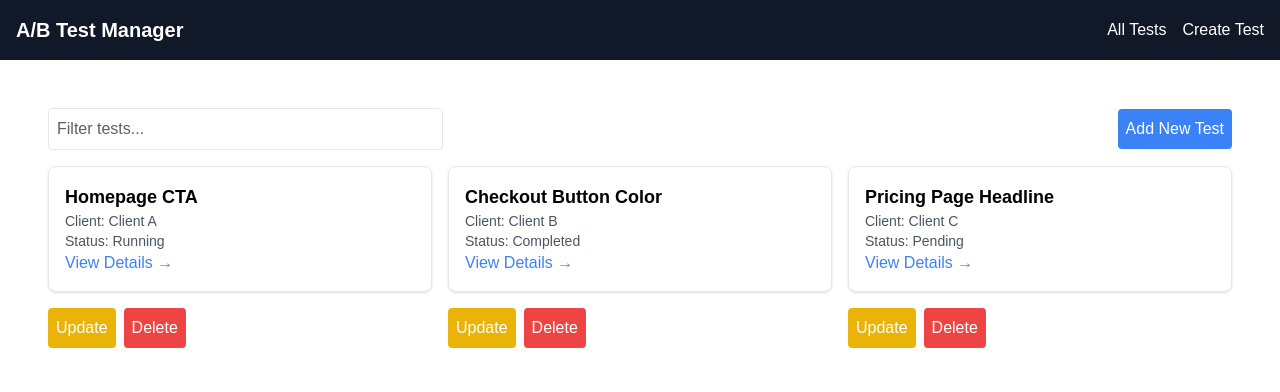
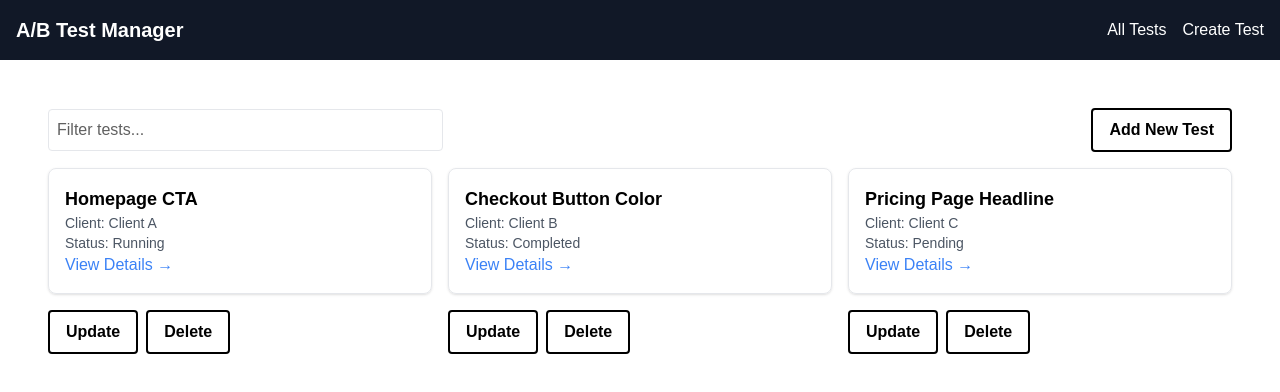
Before and after one commit to kwicz/ab_test_dashboard, a Next.js app: page /tests in a window 1280 px wide. Shown: the top 392 px of the page. Built offline with nearby package versions, Linux system fonts and the light colour scheme.

Commit message:
Fix SSR issue and update button colors

```diff
--- a/src/app/page.tsx
+++ b/src/app/page.tsx
@@ -56,13 +56,13 @@ export default function HomePage() {
       <div className='flex justify-center mt-6 gap-4'>
         <button
           onClick={() => router.push('/tests')}
-          className='bg-blue-500 text-white px-4 py-2 rounded'
+          className='btn btn-primary text-white px-4 py-2 rounded'
         >
           View All Tests
         </button>
         <button
           onClick={() => router.push('/tests/new')}
-          className='bg-green-500 text-white px-4 py-2 rounded'
+          className='btn btn-primary text-white px-4 py-2 rounded'
         >
           Create New Test
         </button>
--- a/src/app/tests/page.tsx
+++ b/src/app/tests/page.tsx
@@ -38,6 +38,19 @@ export default function TestsPage() {
   const [tests, setTests] = useState(dummyData);
   const [isUpdateModalOpen, setUpdateModalOpen] = useState(false);
   const [currentTest, setCurrentTest] = useState<Test | undefined>(undefined);
+
+  // Prevents SSR mismatch
+  useEffect(() => {
+    if (typeof window !== 'undefined') {
+      const storedTests = localStorage.getItem('tests');
+      if (storedTests) {
+        setTests(JSON.parse(storedTests));
+      } else {
+        localStorage.setItem('tests', JSON.stringify(dummyData));
+        setTests(dummyData);
+      }
+    }
+  }, []);
 
   useEffect(() => {
     const storedTests = localStorage.getItem('tests');
@@ -138,7 +151,7 @@ export default function TestsPage() {
         />
         <button
           onClick={() => setModalOpen(true)}
-          className='bg-blue-500 text-white p-2 rounded'
+          className='btn btn-primary p-2 rounded'
         >
           Add New Test
         </button>
@@ -158,7 +171,7 @@ export default function TestsPage() {
                   e.stopPropagation();
                   openUpdateModal(test);
                 }}
-                className='bg-yellow-500 text-white p-2 rounded'
+                className='btn btn-secondary text-black p-2 rounded'
               >
                 Update
               </button>
@@ -167,7 +180,7 @@ export default function TestsPage() {
                   e.stopPropagation();
                   deleteTest(test.id);
                 }}
-                className='bg-red-500 text-white p-2 rounded'
+                className='btn btn-secondary text-black p-2 rounded'
               >
                 Delete
               </button>
--- a/src/components/GTM.tsx
+++ b/src/components/GTM.tsx
@@ -3,13 +3,9 @@ import { useEffect } from 'react';
 
 export default function GTM() {
   useEffect(() => {
-    const GTM_ID = 'GTM-W6VFGK97';
-    if (
-      typeof window !== 'undefined' &&
-      !document.getElementById('gtm-script')
-    ) {
+    if (typeof window !== 'undefined') {
+      const GTM_ID = 'GTM-W6VFGK97'; // Replace with your GTM ID
       const script = document.createElement('script');
-      script.id = 'gtm-script';
       script.async = true;
       script.src = `https://www.googletagmanager.com/gtm.js?id=${GTM_ID}`;
       document.head.appendChild(script);
--- a/src/components/TestForm.tsx
+++ b/src/components/TestForm.tsx
@@ -97,7 +97,7 @@ export default function TestForm({
         onChange={handleChange}
         className='border p-2 rounded'
       />
-      <button type='submit' className='bg-blue-500 text-white p-2 rounded'>
+      <button type='submit' className='btn btn-secondary p-2 rounded'>
         {initialData ? 'Update Test' : 'Add Test'}
       </button>
     </form>
--- a/src/styles/globals.css
+++ b/src/styles/globals.css
@@ -13,9 +13,9 @@
     --foreground: #ededed;
   } */
   :root {
-    --primary: #bde8f1;
+    --primary: #f8ad9d;
     --secondary: #819fa7;
-    --accent: #5b6e74;
+    --accent: #ffdab9;
     --background: #f2f2f0;
     --text: #0d0d0d;
   }
@@ -42,23 +42,27 @@ input[placeholder] {
 }
 
 .text-black {
-  color: #000;
+  color: #0d0d0d;
 }
 
 .btn {
-  @apply px-4 py-2 rounded font-semibold transition;
+  @apply px-4 py-2 rounded font-semibold transition border-2 hover:bg-transparent transition-all duration-300;
 }
 
 .btn-primary {
-  @apply bg-primary text-text hover:bg-opacity-80;
+  @apply bg-primary border-primary text-text;
+}
+
+.btn-primary-ghost {
+  @apply border border-primary text-primary bg-transparent hover:bg-primary hover:text-white;
 }
 
 .btn-secondary {
-  @apply bg-secondary text-white hover:bg-opacity-80;
+  @apply bg-secondary border-secondary text-text;
 }
 
 .btn-accent {
-  @apply bg-accent text-white hover:bg-opacity-80;
+  @apply bg-accent text-text hover:bg-opacity-80;
 }
 
 .input {
```
